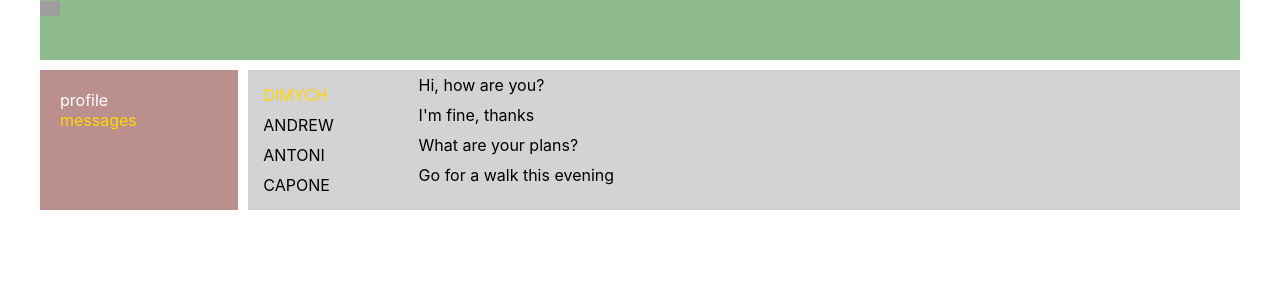
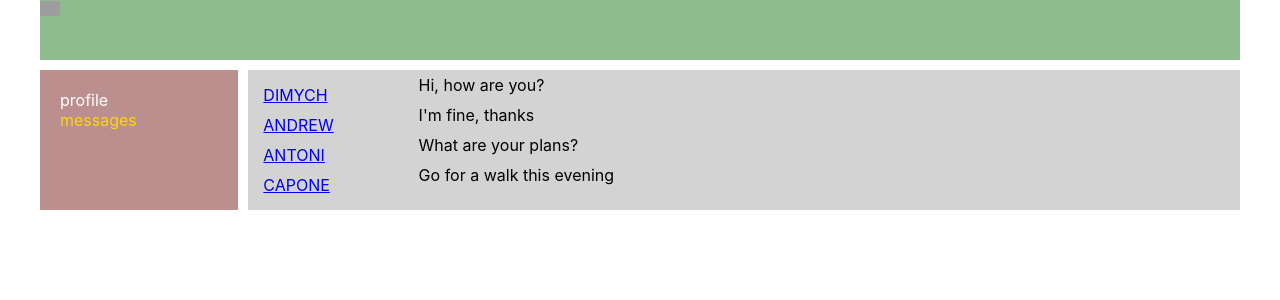
Before and after one commit to wostrau/samurai-way-main, a React (Create React App) app: page /dialogs in a window 1280 px wide. Shown: the top 300 px of the page. Built offline with nearby package versions, Linux system fonts and the light colour scheme; grey boxes are pictures that could not be loaded.

Commit message:
video lesson #22 - done

```diff
--- a/src/components/Dialogs/Dialogs.tsx
+++ b/src/components/Dialogs/Dialogs.tsx
@@ -1,14 +1,31 @@
 import React from 'react';
 import styles from './Dialogs.module.css';
+import {NavLink} from 'react-router-dom';
 
 export const Dialogs = () => {
     return (
         <div className={styles.dialogs}>
             <div className={styles.dialogsItems}>
-                <div className={`${styles.dialog} ${styles.active}`}>DIMYCH</div>
-                <div className={styles.dialog}>ANDREW</div>
-                <div className={styles.dialog}>ANTONI</div>
-                <div className={styles.dialog}>CAPONE</div>
+                <div className={`${styles.dialog} ${styles.active}`}>
+                    <NavLink to="/dialogs/1">
+                        DIMYCH
+                    </NavLink>
+                </div>
+                <div className={styles.dialog}>
+                    <NavLink to="/dialogs/1">
+                        ANDREW
+                    </NavLink>
+                </div>
+                <div className={styles.dialog}>
+                    <NavLink to="/dialogs/1">
+                        ANTONI
+                    </NavLink>
+                </div>
+                <div className={styles.dialog}>
+                    <NavLink to="/dialogs/1">
+                        CAPONE
+                    </NavLink>
+                </div>
             </div>
             <div className={styles.messages}>
                 <div className={styles.dialog}>Hi, how are you?</div>
```
